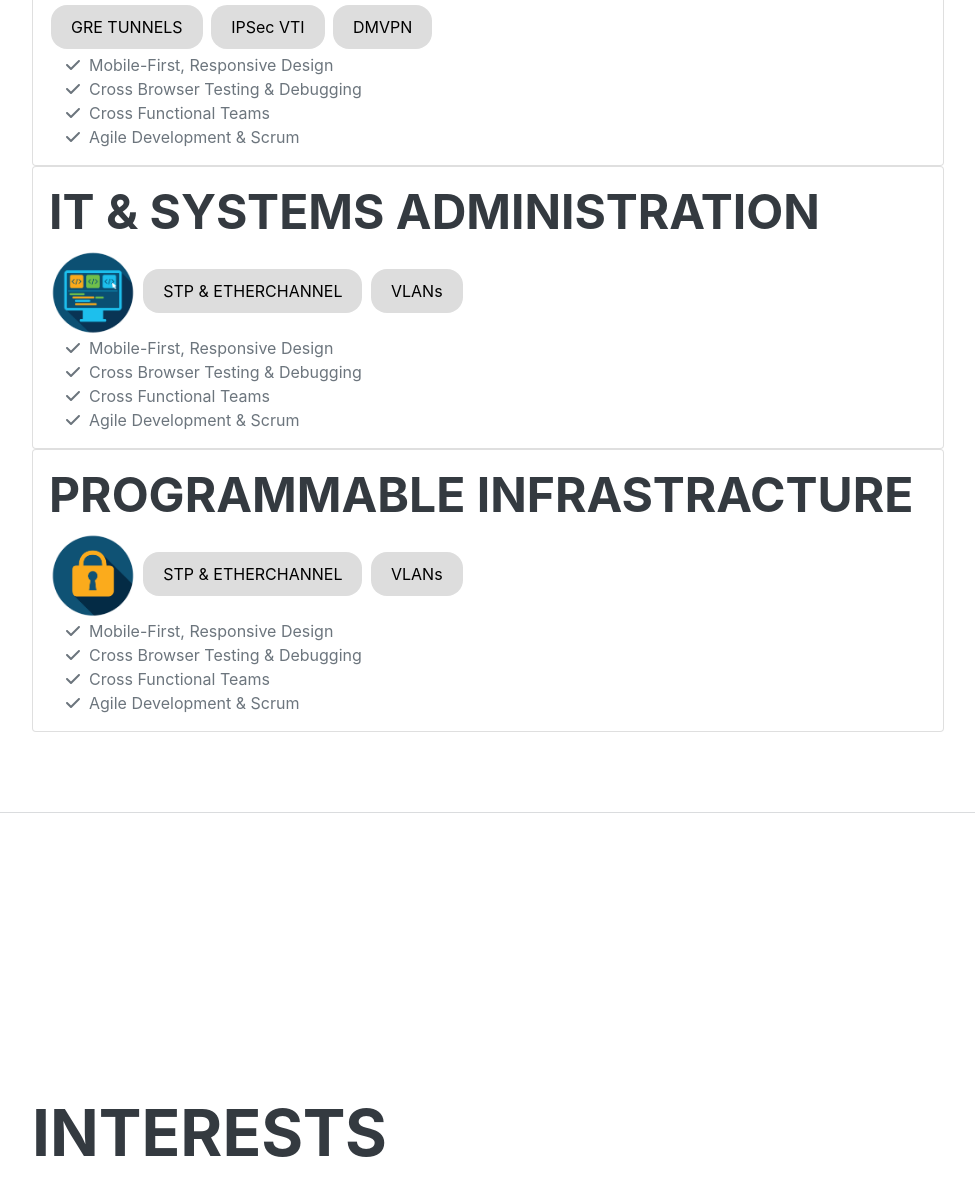
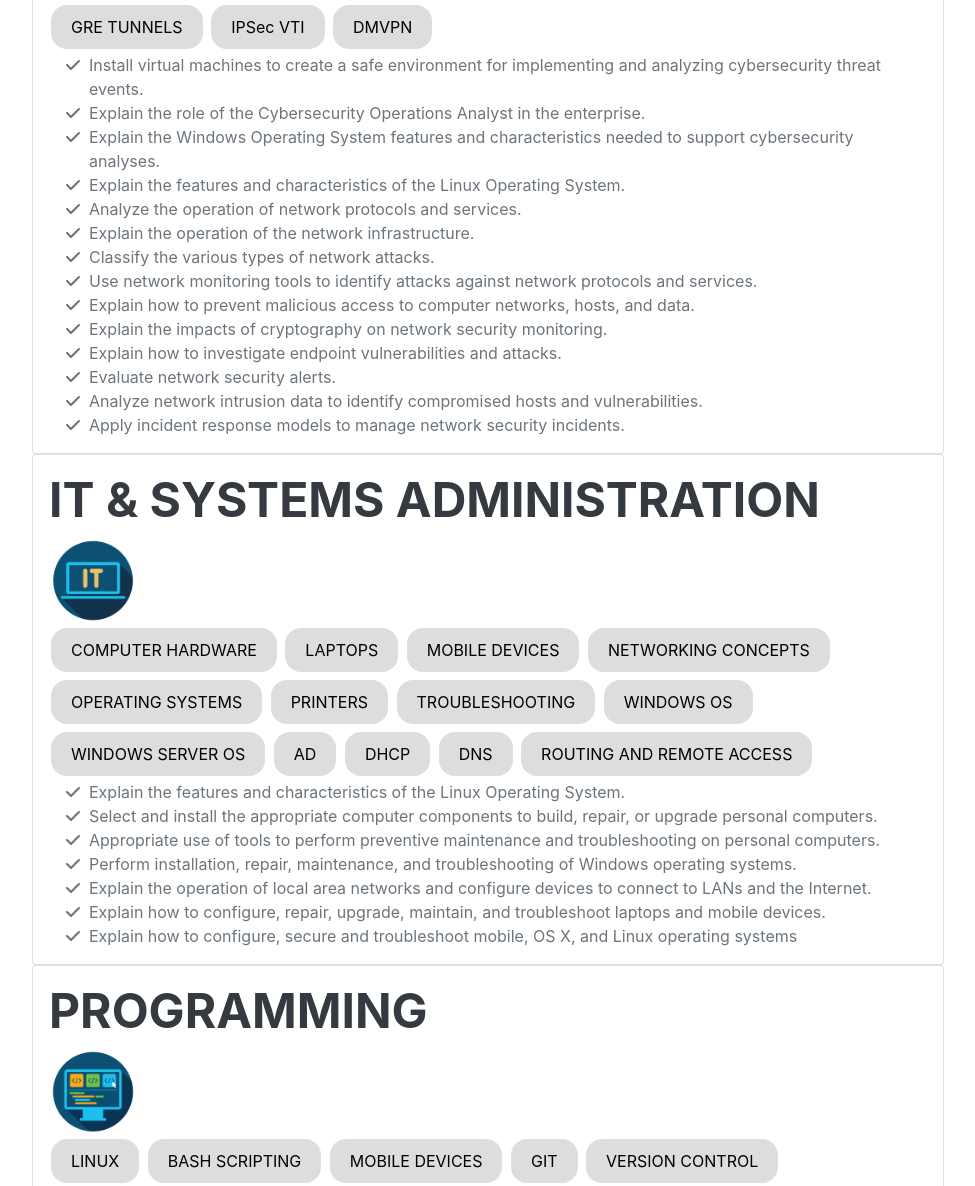
Before and after one commit to devinci-it/devinci-it.github.io, a plain HTML site: page index.html in a window 1280 px wide. Shown: the part 4324-5510 px from the top of the page, without its empty margins (288-1263 px from the left). Drawn offline with nearby package versions, Linux system fonts and the light colour scheme; a script that the page names is missing; a web font is replaced by a local one.

Commit message:
Update index.html

```diff
--- a/index.html
+++ b/index.html
@@ -295,19 +295,72 @@ evolving networks.
         <ul class="fa-ul mb-0">
             <li>
                 <span class="fa-li"><i class="fas fa-check"></i></span>
-                Mobile-First, Responsive Design
+                Install virtual machines to create a safe environment for implementing and analyzing cybersecurity threat events.
                 </li>
+
                 <li>
                 <span class="fa-li"><i class="fas fa-check"></i></span>
-                Cross Browser Testing & Debugging
+                Explain the role of the Cybersecurity Operations Analyst in the enterprise.
                 </li>
+
                 <li>
                 <span class="fa-li"><i class="fas fa-check"></i></span>
-                Cross Functional Teams
+                Explain the Windows Operating System features and characteristics needed to support cybersecurity analyses.
                 </li>
+
                 <li>
                 <span class="fa-li"><i class="fas fa-check"></i></span>
-                Agile Development & Scrum
+                Explain the features and characteristics of the Linux Operating System.
+                </li>
+
+                <li>
+                <span class="fa-li"><i class="fas fa-check"></i></span>
+                Analyze the operation of network protocols and services.
+                </li>
+
+                <li>
+                <span class="fa-li"><i class="fas fa-check"></i></span>
+                Explain the operation of the network infrastructure.
+                </li>
+
+                <li>
+                <span class="fa-li"><i class="fas fa-check"></i></span>
+                Classify the various types of network attacks.
+                </li>
+
+                <li>
+                <span class="fa-li"><i class="fas fa-check"></i></span>
+                Use network monitoring tools to identify attacks against network  protocols and services.
+                </li>
+
+                <li>
+                <span class="fa-li"><i class="fas fa-check"></i></span>
+                Explain how to prevent malicious access to computer networks,  hosts, and data.
+                </li>
+
+                <li>
+                <span class="fa-li"><i class="fas fa-check"></i></span>
+                Explain the impacts of cryptography on network security monitoring.
+                </li>
+
+                <li>
+                <span class="fa-li"><i class="fas fa-check"></i></span>
+                Explain how to investigate endpoint vulnerabilities and attacks.
+                </li>
+
+                <li>
+                <span class="fa-li"><i class="fas fa-check"></i></span>
+                Evaluate network security alerts.
+                </li>
+
+                <li>
+                <span class="fa-li"><i class="fas fa-check"></i></span>
+                Analyze network intrusion data to identify compromised hosts and  vulnerabilities.
+                </li>
+
+                <li>
+                <span class="fa-li"><i class="fas fa-check"></i></span>
+                Apply incident response models to manage network security incidents.
                 </li>
         </ul>
 
@@ -317,25 +370,63 @@ evolving networks.
     <div class="card" style="width:100%">
         <div class="card-body">
             <div class=h3>IT & SYSTEMS ADMINISTRATION</div>
-            <img src="assets/img/icon-3.png" width ="10%">
-            <button class="button">STP & ETHERCHANNEL</button>
-            <button class="button">VLANs</button>
+            <div><img src="assets/img/icon-1.png" width ="10%"> </div>
+            <button class="button">COMPUTER HARDWARE</button>
+            <button class="button">LAPTOPS</button>
+            <button class="button">MOBILE DEVICES</button>
+            <button class="button">NETWORKING CONCEPTS</button>
+            <button class="button">OPERATING SYSTEMS</button>
+            <button class="button">PRINTERS</button>
+            <button class="button">TROUBLESHOOTING</button>
+            <button class="button"> WINDOWS OS</button>
+            <button class="button">WINDOWS SERVER OS</button>
+            <button class="button"> AD</button>
+            <button class="button">DHCP</button>
+            <button class="button">DNS</button>
+            <button class="button">ROUTING AND REMOTE ACCESS</button>
             <ul class="fa-ul mb-0">
+
  <li>
     <span class="fa-li"><i class="fas fa-check"></i></span>
-                    Mobile-First, Responsive Design
+    Explain the features and characteristics of the Linux Operating System.
+    </li>
+
+
+
+
+
+    <li>
+    <span class="fa-li"><i class="fas fa-check"></i></span>
+    Select and install the appropriate computer components to build, repair, or upgrade personal computers.
+
+    </li>
+
+    <li>
+    <span class="fa-li"><i class="fas fa-check"></i></span>
+   Appropriate use of tools to perform preventive maintenance and troubleshooting on personal computers.
+
+    </li>
+
+    <li>
+    <span class="fa-li"><i class="fas fa-check"></i></span>
+   Perform installation, repair, maintenance, and troubleshooting of Windows operating systems.
+
+    </li>
+
+    <li>
+    <span class="fa-li"><i class="fas fa-check"></i></span>
+    Explain the operation of local area networks and configure devices to connect to LANs and the Internet.
+
+
+    </li>
+
+   <li>
+    <span class="fa-li"><i class="fas fa-check"></i></span>
+   Explain how to configure, repair, upgrade, maintain, and troubleshoot laptops and mobile devices.
    </li>
    <li>
     <span class="fa-li"><i class="fas fa-check"></i></span>
-                    Cross Browser Testing & Debugging
-                </li>
-                <li>
-                    <span class="fa-li"><i class="fas fa-check"></i></span>
-                    Cross Functional Teams
-                </li>
-                <li>
-                    <span class="fa-li"><i class="fas fa-check"></i></span>
-                    Agile Development & Scrum
+   Explain how to configure, secure and troubleshoot mobile, OS X, and Linux operating systems
    </li>
             </ul>
 
@@ -346,28 +437,16 @@ evolving networks.
    <!-- Skills2-->
    <div class="card" style="width:100%">
     <div class="card-body">
-        <div class=h3>PROGRAMMABLE INFRASTRACTURE</div>
-        <img src="assets/img/icon-4.png" width ="10%">
-        <button class="button">STP & ETHERCHANNEL</button>
-        <button class="button">VLANs</button>
-        <ul class="fa-ul mb-0">
-            <li>
-                <span class="fa-li"><i class="fas fa-check"></i></span>
-                Mobile-First, Responsive Design
-            </li>
-            <li>
-                <span class="fa-li"><i class="fas fa-check"></i></span>
-                Cross Browser Testing & Debugging
-            </li>
-            <li>
-                <span class="fa-li"><i class="fas fa-check"></i></span>
-                Cross Functional Teams
-            </li>
-            <li>
-                <span class="fa-li"><i class="fas fa-check"></i></span>
-                Agile Development & Scrum
-            </li>
-        </ul>
+        <div class=h3>PROGRAMMING</div>
+        <div><img src="assets/img/icon-3.png" width ="10%"></div>
+        <button class="button">LINUX
+        </button>
+        <button class="button"> BASH SCRIPTING</button>
+        <button class="button">MOBILE DEVICES</button>
+        <button class="button">GIT</button>
+        <button class="button">VERSION CONTROL</button>
+        <button class="button">BASIC WEB-DEVELOPMENT</button>
+        <button class="button">BASIC PYTHON | DESIGNING, DEVELOPMENT, & DEBUGGING </button>
 
     </div></div>
 
@@ -378,56 +457,16 @@ evolving networks.
             <!-- Interests-->
             <section class="resume-section" id="interests">
                 <div class="resume-section-content">
-                    <h2 class="mb-5">Interests</h2>
-                    <p>Apart from being a web developer, I enjoy most of my time being outdoors. In the winter, I am an avid skier and novice ice climber. During the warmer months here in Colorado, I enjoy mountain biking, free climbing, and kayaking.</p>
-                    <p class="mb-0">When forced indoors, I follow a number of sci-fi and fantasy genre movies and television shows, I am an aspiring chef, and I spend a large amount of my free time exploring the latest technology advancements in the front-end web development world.</p>
+                    <h2 class="mb-5">Training and Credentials</h2>
+                    <div><img src="https://media.giphy.com/media/1cgbL0m6cvN3zL5RxV/giphy.gif" width= "50%" alignment="center">
                 </div>
             </section>
             <hr class="m-0" />
             <!-- Awards-->
-            <section class="resume-section" id="awards">
+            <section class="resume-section" id="proj">
                 <div class="resume-section-content">
-                    <h2 class="mb-5">Awards & Certifications</h2>
-                    <ul class="fa-ul mb-0">
-                        <li>
-                            <span class="fa-li"><i class="fas fa-trophy text-warning"></i></span>
-                            Google Analytics Certified Developer
-                        </li>
-                        <li>
-                            <span class="fa-li"><i class="fas fa-trophy text-warning"></i></span>
-                            Mobile Web Specialist - Google Certification
-                        </li>
-                        <li>
-                            <span class="fa-li"><i class="fas fa-trophy text-warning"></i></span>
-                            1
-                            <sup>st</sup>
-                            Place - University of Colorado Boulder - Emerging Tech Competition 2009
-                        </li>
-                        <li>
-                            <span class="fa-li"><i class="fas fa-trophy text-warning"></i></span>
-                            1
-                            <sup>st</sup>
-                            Place - University of Colorado Boulder - Adobe Creative Jam 2008 (UI Design Category)
-                        </li>
-                        <li>
-                            <span class="fa-li"><i class="fas fa-trophy text-warning"></i></span>
-                            2
-                            <sup>nd</sup>
-                            Place - University of Colorado Boulder - Emerging Tech Competition 2008
-                        </li>
-                        <li>
-                            <span class="fa-li"><i class="fas fa-trophy text-warning"></i></span>
-                            1
-                            <sup>st</sup>
-                            Place - James Buchanan High School - Hackathon 2006
-                        </li>
-                        <li>
-                            <span class="fa-li"><i class="fas fa-trophy text-warning"></i></span>
-                            3
-                            <sup>rd</sup>
-                            Place - James Buchanan High School - Hackathon 2005
-                        </li>
-                    </ul>
+                    <h2 class="mb-5">PROJECTS</h2>
+                     <div><img src="https://media.giphy.com/media/1cgbL0m6cvN3zL5RxV/giphy.gif" width= "50%" alignment="center"> </div>
                 </div>
             </section>
         </div>
```
Lines whose indentation alone changed are shown as unchanged.
